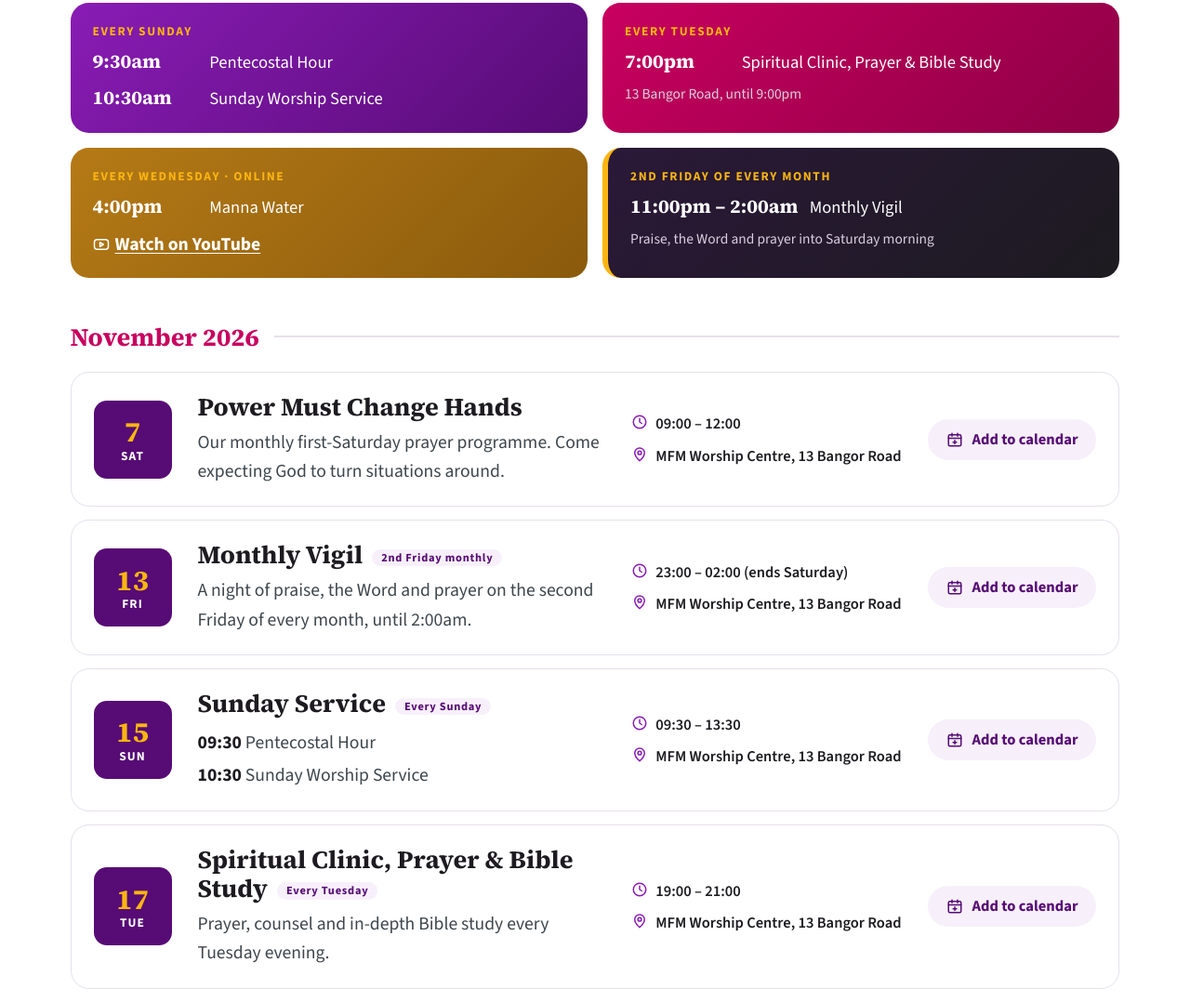
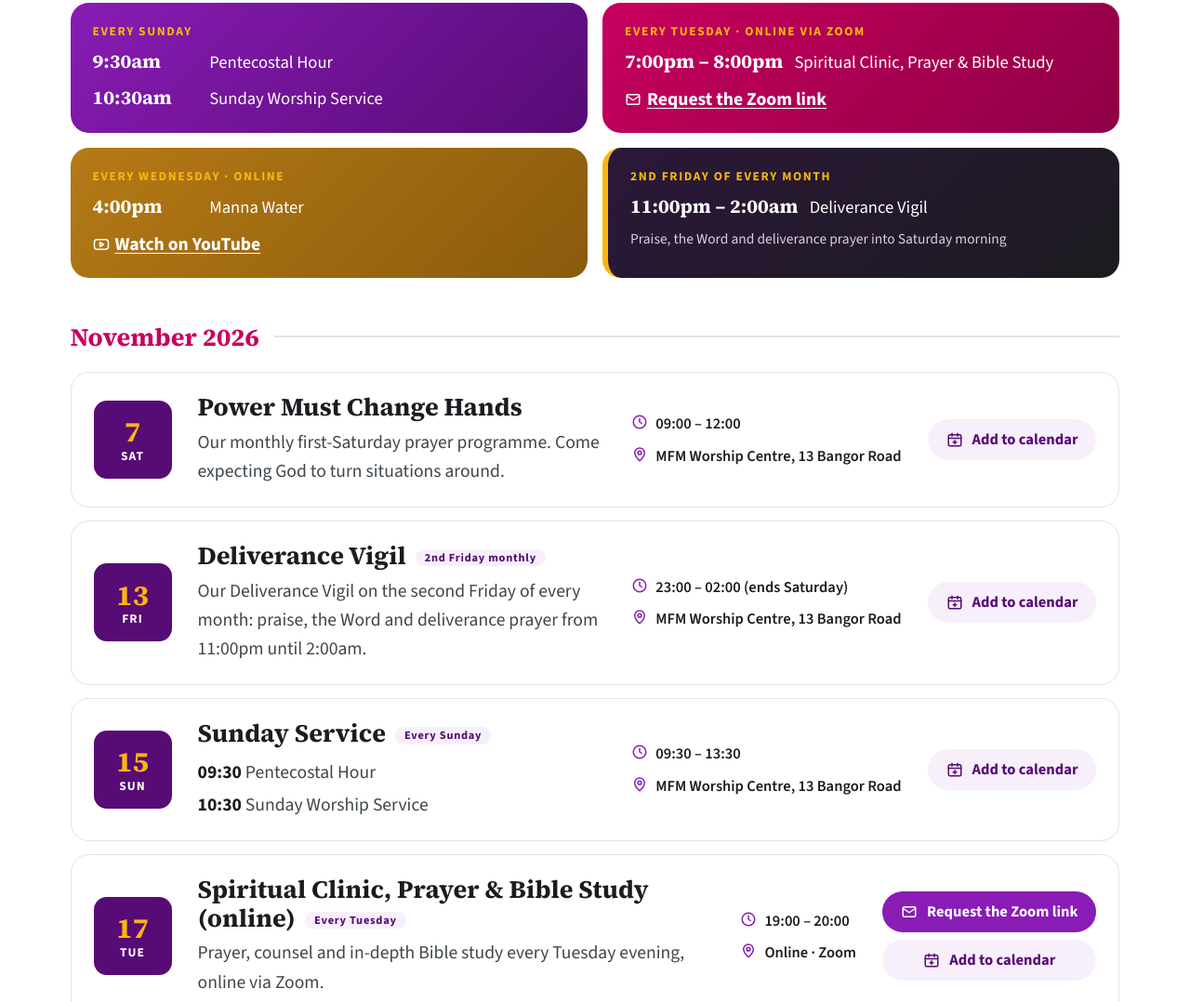
Before and after one commit to tech78594-glitch/mfm-edinburgh-cms-1, an Astro site: page /events in a window 1280 px wide. Shown: the part 786-1864 px from the top of the page at 93% size. Built offline with nearby package versions, Linux system fonts and the light colour scheme; Astro itself is replaced by a stand-in of ours.

Commit message:
Update event details and service descriptions for clarity and online accessibility

```diff
--- a/src/data/events.json
+++ b/src/data/events.json
@@ -1,5 +1,5 @@
 {
-  "_help": "Events move to 'Past events' on their own once they finish. Dates: YYYY-MM-DDTHH:mm (UK time). 'recurring' events are added automatically for the coming weeks: rule 'weekly' (every given day) or 'monthly' with 'nth' (1–4, or -1 for the last) day of the month. An end time earlier than the start runs past midnight.",
+  "_help": "Events move to 'Past events' on their own once they finish. Dates: YYYY-MM-DDTHH:mm (UK time). 'recurring' events are added automatically for the coming weeks: rule 'weekly' (every given day) or 'monthly' with 'nth' (1–4, or -1 for the last) day of the month. An end time earlier than the start runs past midnight. Online events: set 'link' to the Zoom or YouTube address. If an online event has no link yet, its button asks the church for it by email.",
   "items": [
     {
       "title": "Power Must Change Hands",
@@ -42,14 +42,19 @@
       "location": "MFM Worship Centre, 13 Bangor Road"
     },
     {
-      "title": "Spiritual Clinic, Prayer & Bible Study",
+      "title": "Spiritual Clinic, Prayer & Bible Study (online)",
       "rule": "weekly",
       "day": "Tuesday",
       "start": "19:00",
-      "end": "21:00",
+      "end": "20:00",
       "count": 3,
-      "summary": "Prayer, counsel and in-depth Bible study every Tuesday evening.",
-      "location": "MFM Worship Centre, 13 Bangor Road"
+      "summary": "Prayer, counsel and in-depth Bible study every Tuesday evening, online via Zoom.",
+      "location": "Online · Zoom",
+      "link": "",
+      "link_text": "Join on Zoom",
+      "link_icon": "external",
+      "no_link_text": "Request the Zoom link",
+      "no_link_email": "Zoom link for Tuesday Spiritual Clinic"
     },
     {
       "title": "Manna Water (online)",
@@ -61,17 +66,18 @@
       "summary": "Join the Manna Water service online every Wednesday from 4:00pm.",
       "location": "Online · MFM Ministries on YouTube",
       "link": "https://www.youtube.com/@MFMMinistries/streams",
-      "link_text": "Watch online"
+      "link_text": "Watch online",
+      "link_icon": "youtube"
     },
     {
-      "title": "Monthly Vigil",
+      "title": "Deliverance Vigil",
       "rule": "monthly",
       "nth": 2,
       "day": "Friday",
       "start": "23:00",
       "end": "02:00",
       "count": 3,
-      "summary": "A night of praise, the Word and prayer on the second Friday of every month, until 2:00am.",
+      "summary": "Our Deliverance Vigil on the second Friday of every month: praise, the Word and deliverance prayer from 11:00pm until 2:00am.",
       "location": "MFM Worship Centre, 13 Bangor Road"
     }
   ]
--- a/src/data/news/welcome-to-our-new-website.md
+++ b/src/data/news/welcome-to-our-new-website.md
@@ -7,7 +7,7 @@ image: ""
 We have refreshed the MFM Edinburgh website so you can find what you need quickly, on any device.
 
 - **Service times** are on the home page, with the next service shown at the top.
-- **Events** list everything coming up, from Power Must Change Hands to our All-Night Vigil.
+- **Events** list everything coming up, from Power Must Change Hands to our monthly Deliverance Vigil.
 - **Videos** let you catch up on services you missed.
 
 If something is missing or wrong, email [info@mfmedinburgh.org](mailto:info@mfmedinburgh.org).
--- a/src/pages/events.astro
+++ b/src/pages/events.astro
@@ -3,6 +3,10 @@
 import Base from '../layouts/Base.astro';
 import Icon from '../components/Icon.astro';
 import EventFilter from '../components/EventFilter.astro';
+import site from '../data/site.json';
+import eventsData from '../data/events.json';
+const tue = eventsData.recurring.find((r) => r.day === 'Tuesday');
+const wed = eventsData.recurring.find((r) => r.day === 'Wednesday');
 import { allEvents, splitEvents, describe, endKey, icsHref } from '../lib/events.js';
 import { londonToDate } from '../lib/time.js';
 
@@ -52,9 +56,9 @@ const countdownData = all.map((e) => ({ title: e.title, start: e.start, startISO
       <div class="section-head"><div><span class="eyebrow">Coming up</span><h2 class="h1" id="agenda-title">Agenda</h2></div></div>
       <ul role="list" class="regular" aria-label="Regular gatherings">
         <li class="regular__item regular__item--sun"><span class="regular__when">Every Sunday</span><span class="regular__row"><strong>9:30am</strong> Pentecostal Hour</span><span class="regular__row"><strong>10:30am</strong> Sunday Worship Service</span></li>
-        <li class="regular__item regular__item--tue"><span class="regular__when">Every Tuesday</span><span class="regular__row"><strong>7:00pm</strong> Spiritual Clinic, Prayer &amp; Bible Study</span><span class="regular__row muted-light">13 Bangor Road, until 9:00pm</span></li>
-        <li class="regular__item regular__item--wed"><span class="regular__when">Every Wednesday · Online</span><span class="regular__row"><strong>4:00pm</strong> Manna Water</span><a class="regular__link" href="https://www.youtube.com/@MFMMinistries/streams" rel="noopener" target="_blank"><Icon name="youtube" size={18} /> Watch on YouTube<span class="visually-hidden"> (opens in a new tab)</span></a></li>
-        <li class="regular__item regular__item--vigil"><span class="regular__when">2nd Friday of every month</span><span class="regular__row"><strong>11:00pm – 2:00am</strong> Monthly Vigil</span><span class="regular__row muted-light">Praise, the Word and prayer into Saturday morning</span></li>
+        <li class="regular__item regular__item--tue"><span class="regular__when">Every Tuesday · Online via Zoom</span><span class="regular__row"><strong>7:00pm – 8:00pm</strong> Spiritual Clinic, Prayer &amp; Bible Study</span>{tue?.link ? <a class="regular__link" href={tue.link} rel="noopener" target="_blank"><Icon name="external" size={18} /> Join on Zoom<span class="visually-hidden"> (opens in a new tab)</span></a> : <a class="regular__link" href={`mailto:${site.emails[0]}?subject=${encodeURIComponent('Zoom link for Tuesday Spiritual Clinic')}`}><Icon name="mail" size={18} /> Request the Zoom link</a>}</li>
+        <li class="regular__item regular__item--wed"><span class="regular__when">Every Wednesday · Online</span><span class="regular__row"><strong>4:00pm</strong> Manna Water</span><a class="regular__link" href={wed?.link || "https://www.youtube.com/@MFMMinistries/streams"} rel="noopener" target="_blank"><Icon name="youtube" size={18} /> Watch on YouTube<span class="visually-hidden"> (opens in a new tab)</span></a></li>
+        <li class="regular__item regular__item--vigil"><span class="regular__when">2nd Friday of every month</span><span class="regular__row"><strong>11:00pm – 2:00am</strong> Deliverance Vigil</span><span class="regular__row muted-light">Praise, the Word and deliverance prayer into Saturday morning</span></li>
       </ul>
       <div data-upcoming>
         {groups.map((g) => (
@@ -77,7 +81,8 @@ const countdownData = all.map((e) => ({ title: e.title, start: e.start, startISO
                       <span class="meta-line"><Icon name="pin" size={18} /><span>{e.location || '13 Bangor Road, Leith'}</span></span>
                     </div>
                     <div class="agenda__actions">
-                    {e.link && <a class="btn btn--primary btn--sm" href={e.link} rel="noopener" target="_blank"><Icon name="youtube" size={18} /> {e.link_text || 'More info'}<span class="visually-hidden"> (opens YouTube in a new tab)</span></a>}
+                    {e.link ? <a class="btn btn--primary btn--sm" href={e.link} rel="noopener" target="_blank"><Icon name={e.link_icon || 'external'} size={18} /> {e.link_text || 'More info'}<span class="visually-hidden"> (opens in a new tab)</span></a>
+                      : e.no_link_text && <a class="btn btn--primary btn--sm" href={`mailto:${site.emails[0]}?subject=${encodeURIComponent(e.no_link_email || e.title)}`}><Icon name="mail" size={18} /> {e.no_link_text}</a>}
                     <a class="btn btn--soft btn--sm" href={icsHref(e)} download={`${e.title.toLowerCase().replace(/[^a-z0-9]+/g, '-')}.ics`}><Icon name="calendar-plus" size={18} /> Add to calendar<span class="visually-hidden">: {e.title}</span></a>
                     </div>
                   </li>
--- a/src/pages/index.astro
+++ b/src/pages/index.astro
@@ -60,7 +60,7 @@ const ld = {
   <!-- Explore: expanding photo panels -->
   <ExplorePanels panels={[
     { label: 'Who we are', title: 'About us', text: 'A full gospel church in Leith where every believer learns to pray, and to stand on God’s Word.', href: '/about/', image: '/images/pictures/front-row-sm.jpg', tint: 'var(--plum)' },
-    { label: 'Join us', title: 'Service times', text: 'Sunday worship from 10:30, Tuesday Bible study and Friday prayer. Come as you are.', href: '/services/', image: '/images/pictures/mountain-moving-prayers-sm.jpg', tint: 'var(--magenta-ink)' },
+    { label: 'Join us', title: 'Service times', text: 'Sunday worship from 10:30, Tuesday Bible study on Zoom and Friday prayer. Come as you are.', href: '/services/', image: '/images/pictures/mountain-moving-prayers-sm.jpg', tint: 'var(--magenta-ink)' },
     { label: 'What’s on', title: 'Events', text: 'Power Must Change Hands, all-night vigils and special programmes.', href: '/events/', image: '/images/pictures/blessings-feast-sm.jpg', tint: '#9C6A1E' },
     { label: 'Praise reports', title: 'Testimonies', text: 'Read what God has done, and share your own testimony with the church.', href: '/testimonies/', image: '/images/pictures/testimony-time-sm.jpg', tint: 'var(--purple)' },
     { label: 'Give', title: 'Give Online', text: 'Sow your seed, tithes and offerings to support the work of the ministry.', href: '/give/', image: '/images/pictures/we-thank-you-lord-sm.jpg', tint: '#B5321F' },
--- a/src/pages/services.astro
+++ b/src/pages/services.astro
@@ -14,7 +14,7 @@ const stub = (when) => {
   return m ? { n: m[1].replace(/(\d)(st|nd|rd|th)/, '$1$2'), d: m[2].slice(0, 3).toUpperCase() } : { n: '★', d: '' };
 };
 ---
-<Base title="Service times" description="Service times for MFM Edinburgh: Sunday Worship 10:30, Tuesday Bible Study 19:00, Friday Prayer 18:00, plus monthly programmes. 13 Bangor Road, Leith.">
+<Base title="Service times" description="Service times for MFM Edinburgh: Sunday Worship 10:30, Tuesday Bible Study 19:00 (online via Zoom), Friday Prayer 18:00, plus monthly programmes. 13 Bangor Road, Leith.">
   <section class="section section--lilac sv-hero" aria-labelledby="page-title">
     <div class="container sv-hero__grid">
       <div class="stack" style="--gap:20px">
```
Also changed, not shown: src/data/services.json (+5 -4 lines).
